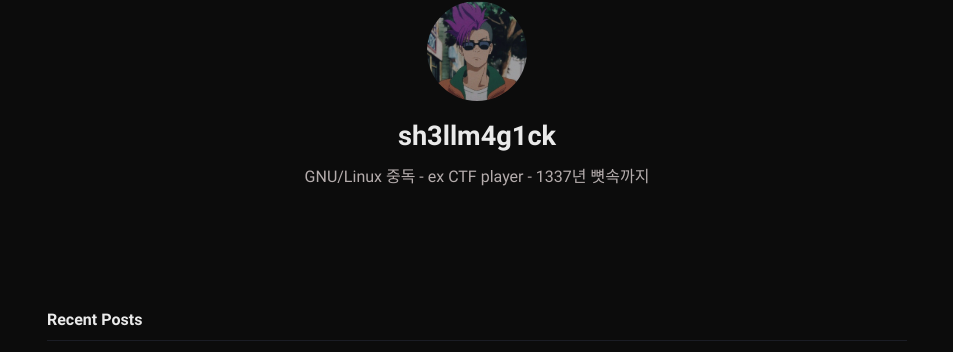
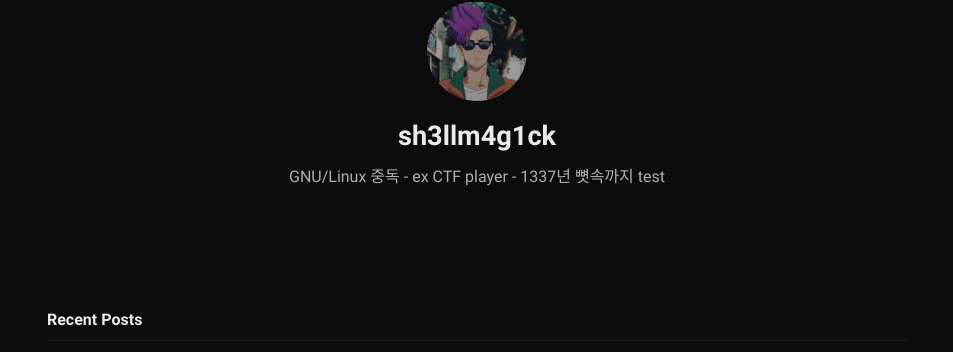
Before and after one commit to sh3llm4g1ck/sh3llm4g1ck.github.io, a Jekyll site: the page built from index.md, in a window 1280 px wide. Shown: the part 167-519 px from the top of the page, without its empty margins (163-1116 px from the left). Built offline with Jekyll 4.4.1, drawn with Linux system fonts in a browser that asks for light colours.

Commit message:
Update _config.yml

```diff
--- a/_config.yml
+++ b/_config.yml
@@ -12,8 +12,9 @@ mode: dark # default theme "dark" | "light"
 # Profile settings
 author:
   name: sh3llm4g1ck # author name
-  bio: >- # tell to the world
+  bio: |- # tell to the world
     GNU/Linux 중독 - ex CTF player - 1337년 뼛속까지
+    test
   username: sh3llm4g1ck # general username
   github: sh3llm4g1ck # github username
   email: your-email@email.com # email adress
```
